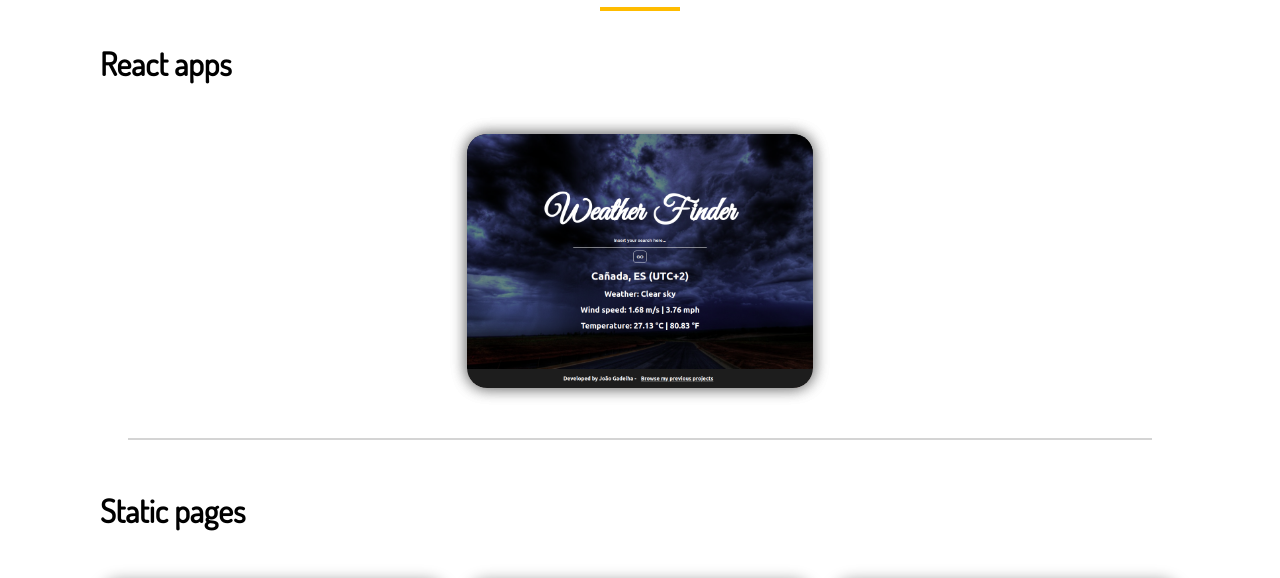
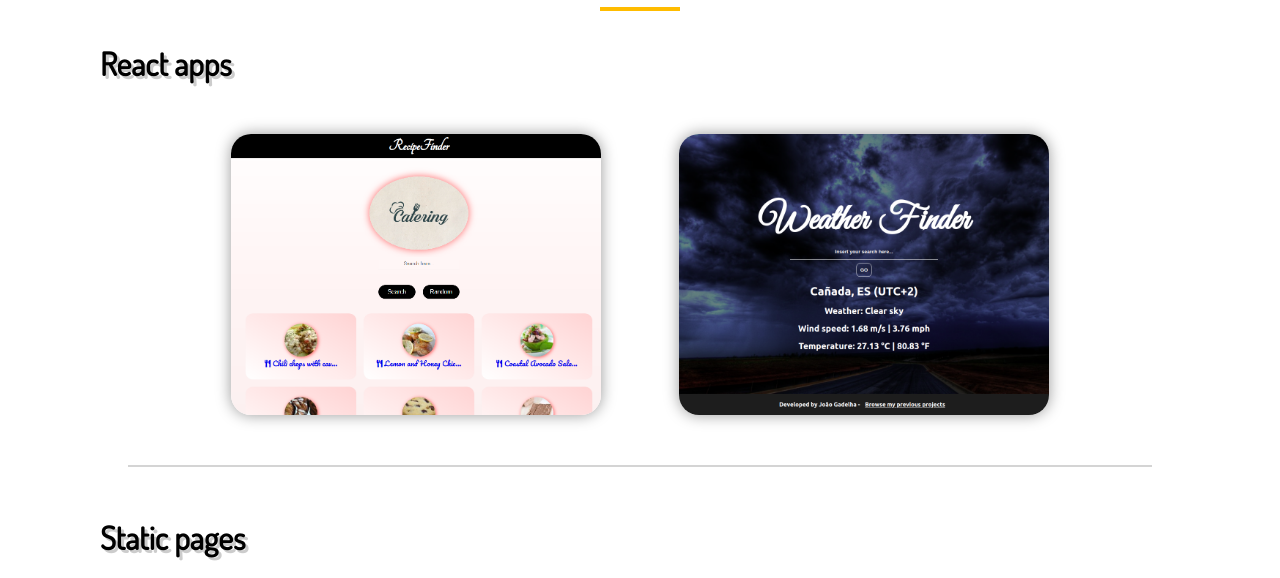
Before and after one commit to JoaoGadelha/portfolio, a plain HTML site: page index.html in a window 1280 px wide. Shown: the part 1537-2115 px from the top of the page. Drawn offline with Linux system fonts and the light colour scheme; grey boxes are pictures that could not be loaded.

Commit message:
Add files via upload

```diff
--- a/css/style.css
+++ b/css/style.css
@@ -199,21 +199,27 @@ h2 {
 }
 
 #myWork .itemsContainer.react-apps {
+    grid-template-columns: 1fr 1fr;
+    grid-template-rows: 1fr;
+    place-items:center;
+    grid-gap:0;
+    width:70%;
+    margin:0 auto;
     margin-bottom:50px;
-    grid-template-columns: 1fr 1fr 1fr;
-    grid-template-rows: 1fr;
-}
-
-#myWork .itemsContainer.react-apps a {
-    grid-column:2;
-    grid-row:1;
 }
 
 
-#myWork .itemsContainer .item8 {
-    grid-column:2;
-    grid-row:3;
+#myWork .itemsContainer.react-apps a{
+width:370px;
+height:281px;
 }
+
+#myWork .itemsContainer.react-apps a{
+    justify-items:end;
+
+}
+
+
 
 #myWork .itemsContainer .item7,
 #myWork .itemsContainer .item9 {
@@ -231,6 +237,7 @@ h2 {
     margin-left:100px;
     margin-bottom:50px;
     display:inline-block;
+    text-shadow: 3px 3px rgba(0, 0, 0, 0.2);
 }
 
 /* Contact */
```
